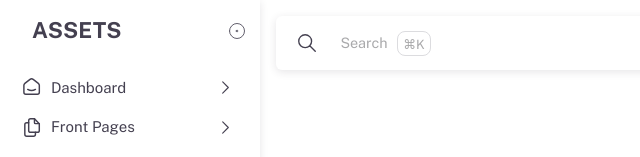
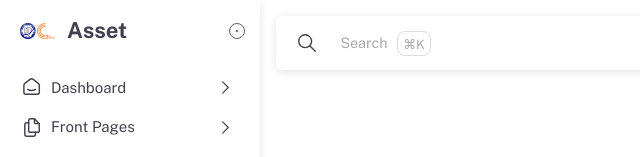
Before and after one commit to Pro-dutt/asset_management, a React (Create React App) app: page / in a window 1280 px wide. Shown: the top 157 px of the page, without its empty margins (0-640 px from the left). Built offline with nearby package versions, Linux system fonts and the light colour scheme.

Commit message:
logo added

```diff
--- a/src/layout/components/Sidebar/index.jsx
+++ b/src/layout/components/Sidebar/index.jsx
@@ -188,10 +188,10 @@
         <div className={isSidebarOpen ? styles.overlay : ""} onClick={toggleSidebar}>
             <div onClick={(event) => event.stopPropagation()} className={`${styles.sidebar} ${isSidebarOpen ? styles.open : styles.collapsed}`}>
                 <div className={styles.logo}>
-                    {/* <img src={logo} alt="Logo" width={35} height={25} /> */}
+                    <img src={logo} alt="Logo" width={35} height={25} />
                     {isSidebarOpen && (
                         <span onClick={toggleSidebar} className={styles.logoText}>
-                            ASSETS {ICONS.CIRCLE_DOT}
+                            Asset {ICONS.CIRCLE_DOT}
                         </span>
                     )}
                 </div>
```
Also changed, not shown: src/layout/components/Sidebar/assets/logo.svg, 1 other file (tests, documents, lock files or other folders).
